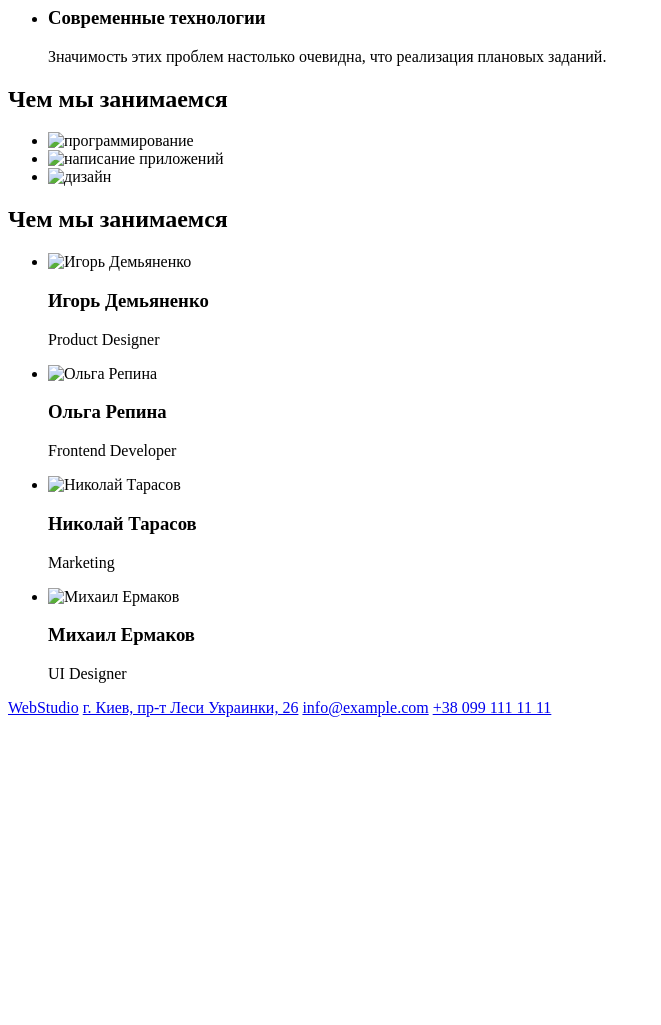
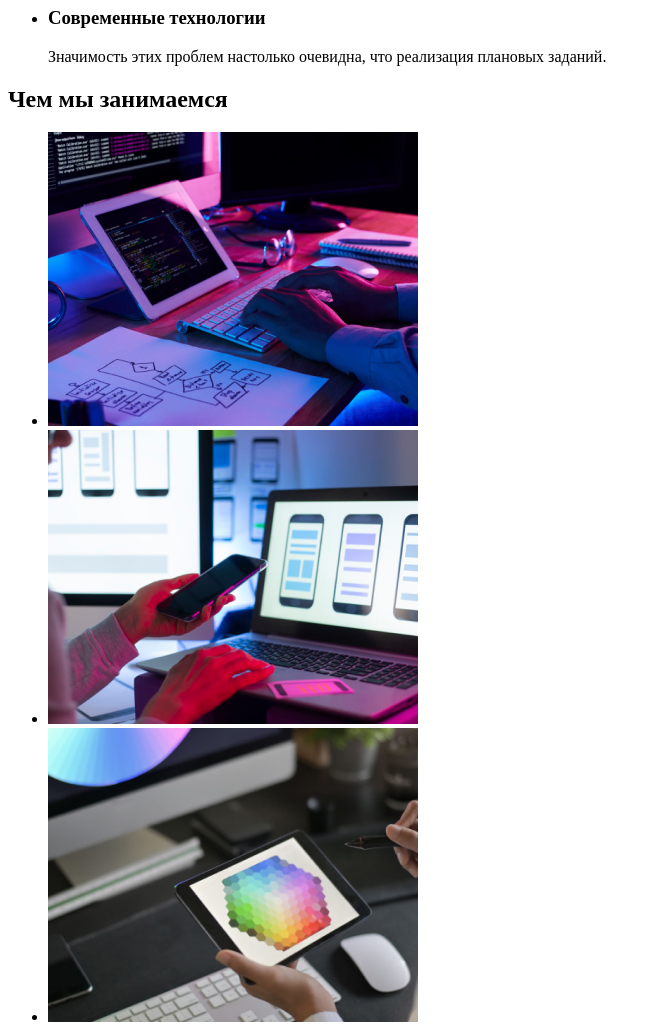
Before and after one commit to OlehFilyak/goit-markup-hw-01, a plain HTML site: page index.html in a window 1280 px wide. Shown: the part 520-1545 px from the top of the page, without its empty margins (0-661 px from the left). Before the commit the page ends 1245 px from the top, so only its background shows below. Drawn offline with Linux system fonts and the light colour scheme.

Commit message:
substitute index.html

```diff
--- a/index.html
+++ b/index.html
@@ -1,10 +1,12 @@
 <!DOCTYPE html>
 <html lang="en">
+
 <head>
     <meta charset="UTF-8">
     <meta name="viewport" content="width=device-width, initial-scale=1.0">
     <title>Document</title>
 </head>
+
 <body>
     <header>
         <nav>
@@ -63,28 +65,28 @@
     <section>
         <h2>Чем мы занимаемся</h2>
         <ul>
-            <li><img src="./images/img-1.png" alt="программирование" width="370" height="294"></li>
-            <li><img src="./images/img-2.png" alt="написание приложений" width="370" height="294"></li>
-            <li><img src="./images/img-3.png" alt="дизайн"  width="370" height="294"></li>
+            <li><img src="./images/img-1.jpg" alt="программирование" width="370" height="294"></li>
+            <li><img src="./images/img-2.jpg" alt="написание приложений" width="370" height="294"></li>
+            <li><img src="./images/img-3.jpg" alt="дизайн" width="370" height="294"></li>
         </ul>
     </section>
     <section>
         <h2>Чем мы занимаемся</h2>
         <ul>
             <li>
-            <img src="./images/img-team-1.png" alt="Игорь Демьяненко" width="370" height="294">
+                <img src="./images/img-team-1.jpg" alt="Игорь Демьяненко" width="370" height="294">
                 <h3>Игорь Демьяненко</h3>
                 <p>Product Designer</p>
             <li>
-            <img src="./images/img-team-2.png" alt="Ольга Репина" width="370" height="294">
+                <img src="./images/img-team-2.jpg" alt="Ольга Репина" width="370" height="294">
                 <h3>Ольга Репина</h3>
                 <p>Frontend Developer</p>
             <li>
-            <img src="./images/img-team-3.png" alt="Николай Тарасов" width="370" height="294">
+                <img src="./images/img-team-3.jpg" alt="Николай Тарасов" width="370" height="294">
                 <h3>Николай Тарасов</h3>
                 <p>Marketing</p>
             <li>
-            <img src="./images/img-team-4.png" alt="Михаил Ермаков" width="370" height="294">
+                <img src="./images/img-team-4.jpg" alt="Михаил Ермаков" width="370" height="294">
                 <h3>Михаил Ермаков</h3>
                 <p>UI Designer</p>
         </ul>
@@ -96,4 +98,5 @@
         <a href="tel:+380991111111">+38 099 111 11 11</a>
     </footer>
 </body>
+
 </html>
```
Lines whose indentation alone changed are shown as unchanged.
